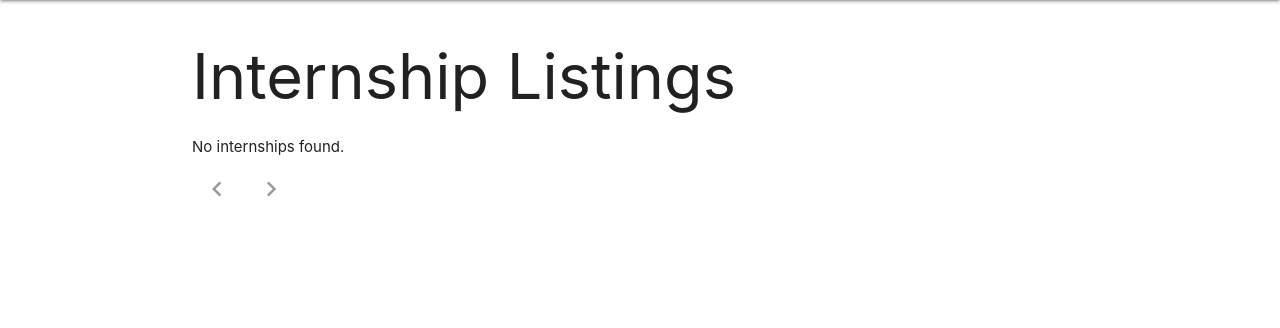
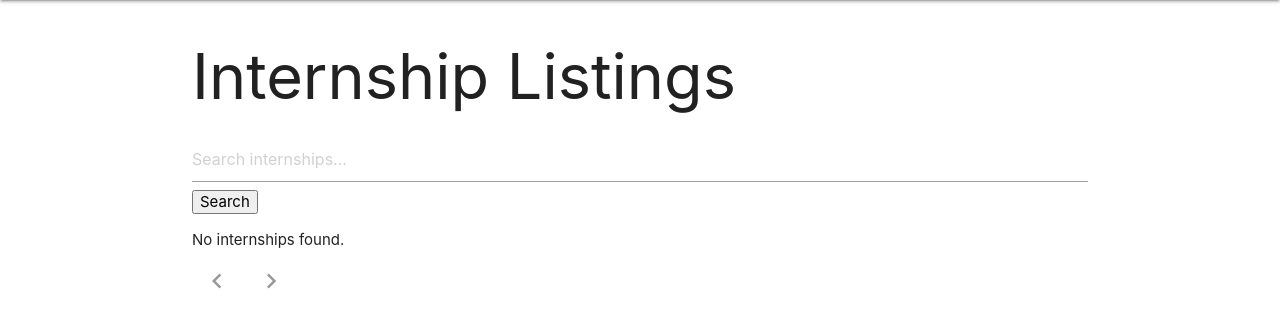
Before and after one commit to ShivanSookram/project, a Flask app: page / in a window 1280 px wide. Shown: the part 64-392 px from the top of the page. Run offline with Flask 3, Linux system fonts and the light colour scheme; data that the repository does not hold is empty.

Commit message:
search working

```diff
--- a/App/templates/index.html
+++ b/App/templates/index.html
@@ -7,6 +7,12 @@
 {% block content %}
 
     <h1>Internship Listings</h1>
+    <div class="search-bar">
+        <form action="{{ url_for('index_views.search_internships') }}" method="get">
+            <input type="text" name="search" placeholder="Search internships...">
+            <button type="submit">Search</button>
+        </form>
+    </div>
   {% if is_authenticated %}
     <p> Welcome {{current_user.username}} </p>
   {% endif %}
--- a/App/views/index.py
+++ b/App/views/index.py
@@ -24,3 +24,20 @@ def init():
 @index_views.route('/health', methods=['GET'])
 def health_check():
     return jsonify({'status':'healthy'})
+
+
+@index_views.route('/search', methods=['GET'])
+def search_internships():
+    search_term = request.args.get('search')
+    if search_term:
+        internships = Internship.query.filter(
+            Internship.internship_title.like(f'%{search_term}%') |
+            Internship.company_name.like(f'%{search_term}%')
+        )
+    else:
+        internships = Internship.query  # Get all internships if no search term
+
+    page = request.args.get('page', 1, type=int)
+    paged_internship = internships.paginate(page=page, per_page=10)
+
+    return render_template('index.html', internships=internships.all(), paged_internship=paged_internship)
```
